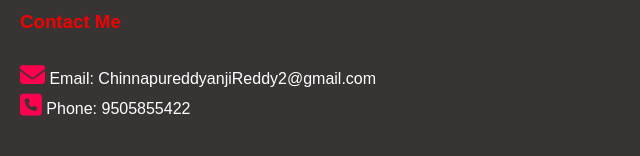
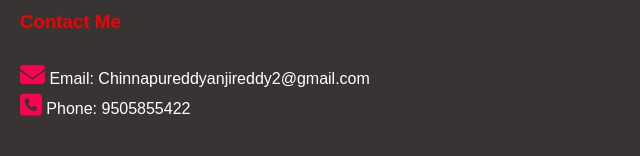
Before and after one commit to anjireddychinnapureddy/Portfolio, a plain HTML site: page index.html in a window 1280 px wide. Shown: the part 2284-2440 px from the top of the page, 0-640 px from the left. Drawn offline with Linux system fonts and the light colour scheme; a script that the page names is missing.

Commit message:
Update index.html

```diff
--- a/index.html
+++ b/index.html
@@ -184,7 +184,7 @@
         <a href="#contact"> </a>
       </section>
 
-        <p><i class="fa-solid fa-envelope"></i> Email: ChinnapureddyanjiReddy2@gmail.com</p>
+        <p><i class="fa-solid fa-envelope"></i> Email: Chinnapureddyanjireddy2@gmail.com</p>
         <p><i class="fa-solid fa-square-phone"></i> Phone: 9505855422</p>
       </div>
       <div class="main" >
```
